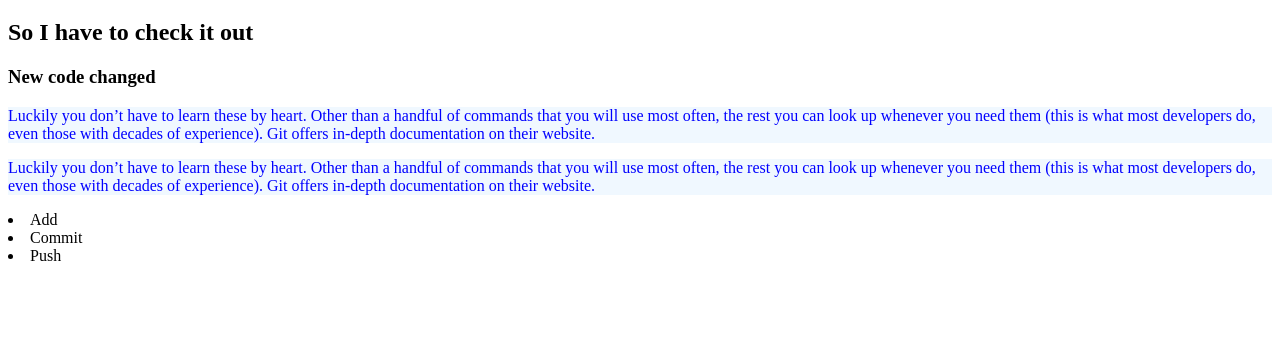
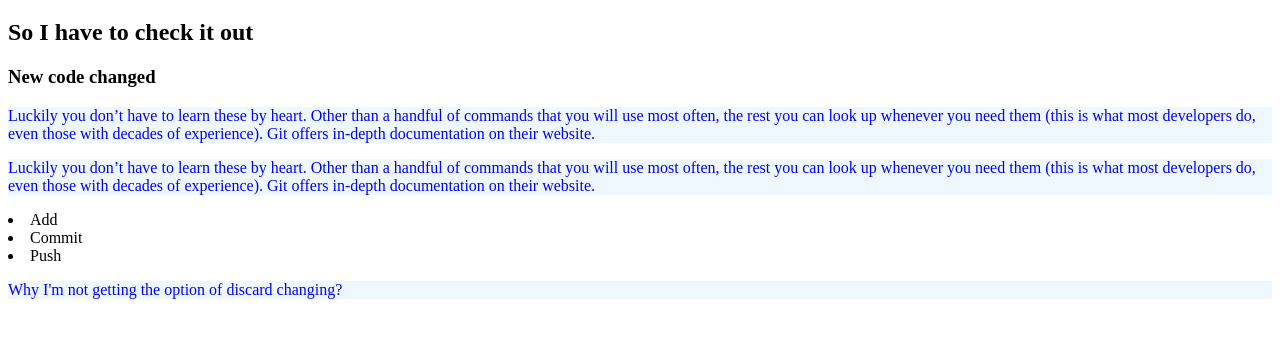
Before and after one commit to RahadArzu/my-third-repo, a plain HTML site: page index.html in a window 1280 px wide. Shown: the part 61-398 px from the top of the page. Drawn offline with Linux system fonts and the light colour scheme.

Commit message:
discard option

```diff
--- a/index.html
+++ b/index.html
@@ -17,6 +17,7 @@
     <li>Add </li>
     <li>Commit</li>
     <li>Push</li>
+    <p>Why I'm not getting the option of discard changing?</p>
 
 </body>
 </html>
```
